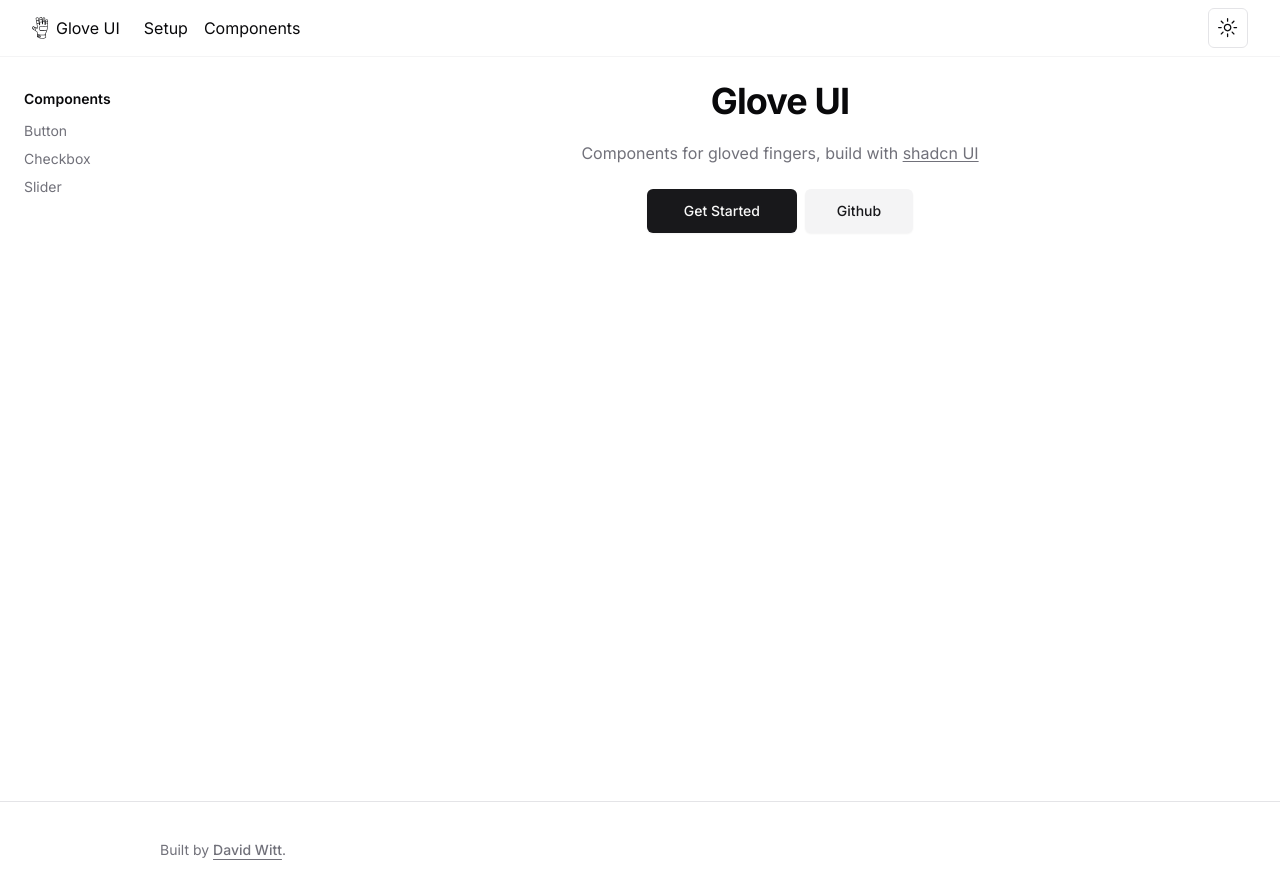
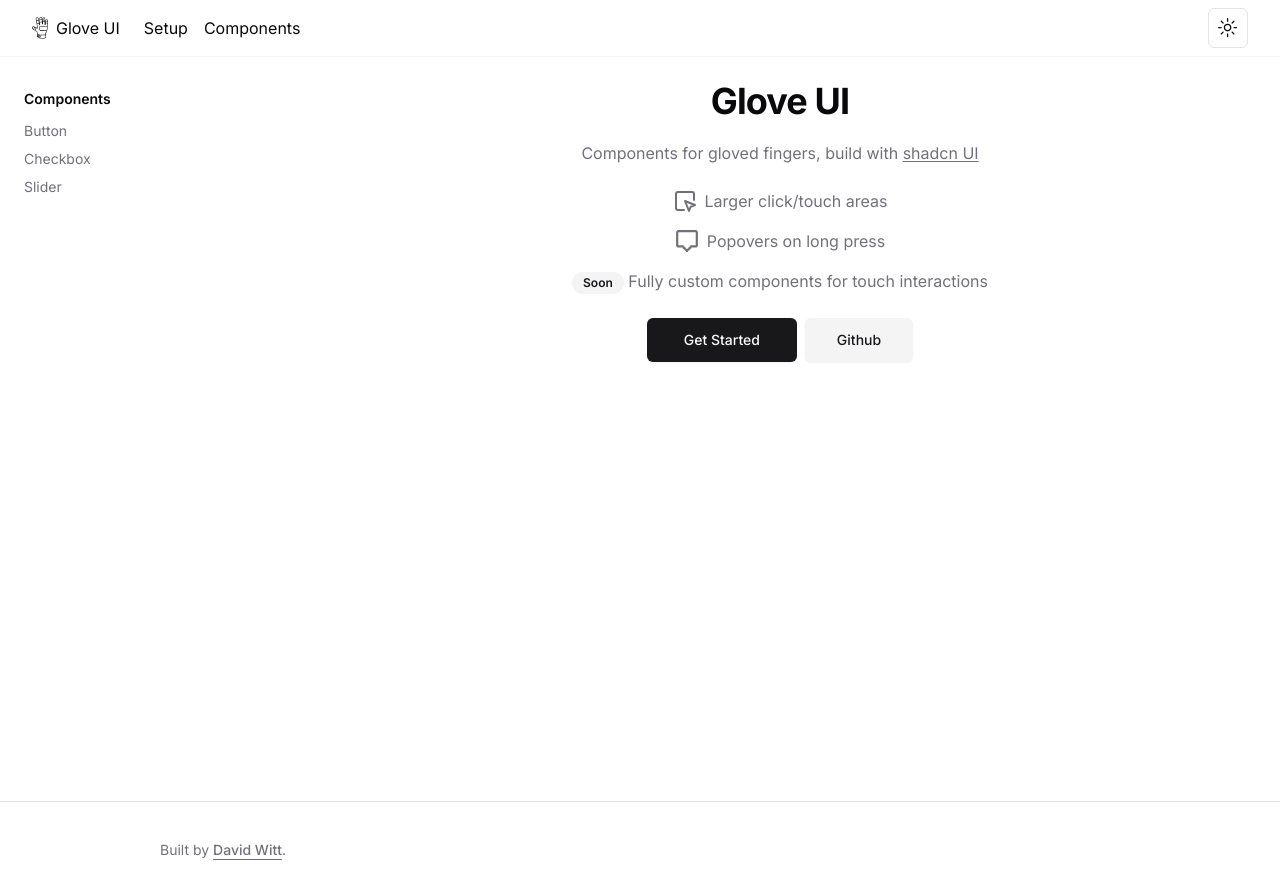
Before and after one commit to JumboLove/glove-ui, a Next.js app: page / in a window 1280 px wide. Built offline with nearby package versions, Linux system fonts and the light colour scheme.

Commit message:
Updated homepage, site config. Added opengraph image

```diff
--- a/app/(home)/sections/hero.tsx
+++ b/app/(home)/sections/hero.tsx
@@ -1,5 +1,8 @@
 import Link from "next/link";
 import { buttonVariants } from "@/components/ui/button";
+import { Inspect } from "lucide-react";
+import TooltipAboveIcon from "@/components/icons/tooltip-above";
+import { Badge } from "@/components/ui/badge";
 
 export default function Hero() {
 	return (
@@ -14,6 +17,20 @@
 						shadcn UI
 					</a>
 				</p>
+				<div className="mt-1 text-muted-foreground">
+					<ul className="flex flex-col items-center gap-4">
+						<li className="flex items-center gap-2">
+							<Inspect className="w-6 h-6" /> Larger click/touch areas
+						</li>
+						<li className="flex items-center gap-2">
+							<TooltipAboveIcon className="w-6 h-6" /> Popovers on long press
+						</li>
+						<li>
+							<Badge variant={"secondary"}>Soon</Badge> Fully custom components
+							for touch interactions
+						</li>
+					</ul>
+				</div>
 				<div className="flex gap-2 mt-1">
 					<Link
 						href="/setup"
--- a/app/layout.tsx
+++ b/app/layout.tsx
@@ -3,7 +3,6 @@
 import type { Metadata } from "next";
 import { Inter } from "next/font/google";
 import { siteConfig } from "./site-config";
-import { Analytics } from "@vercel/analytics/react";
 import { ThemeProvider } from "@/components/theme-provider";
 import { SiteHeader } from "@/components/site-header";
 import { ScrollArea } from "@/components/ui/scroll-area";
@@ -84,7 +83,8 @@
 						</div>
 					</footer>
 				</ThemeProvider>
-				<Analytics />
+				{/* TODO replace with custom analytics */}
+				{/* <Analytics /> */}
 				<Toaster />
 			</body>
 		</html>
--- a/app/site-config.ts
+++ b/app/site-config.ts
@@ -11,7 +11,7 @@
 export const siteConfig: SiteConfig = {
 	name: "Glove UI",
 	description: "Components for gloved fingers, build with shadcn UI",
-	url: "https://TODO.com",
+	url: "https://glove-ui.davidwitt.me",
 	links: {
 		twitter: "https://twitter.com/davidwittness",
 		github: "https://github.com/JumboLove/glove-ui",
--- /dev/null
+++ b/components/icons/tooltip-above.tsx
@@ -0,0 +1,20 @@
+import type { SVGAttributes } from "react";
+
+export default function TooltipAboveIcon(props: SVGAttributes<SVGSVGElement>) {
+	const { className, ...restProps } = props;
+	return (
+		<svg
+			xmlns="http://www.w3.org/2000/svg"
+			width="1em"
+			height="1em"
+			viewBox="0 0 22 22"
+			{...restProps}
+			className={className}
+		>
+			<path
+				fill="currentColor"
+				d="M2 1h18v1h1v14h-1v1h-5v1h-1v1h-1v1h-1v1h-2v-1H9v-1H8v-1H7v-1H2v-1H1V2h1V1m1 2v12h5v1h1v1h1v1h2v-1h1v-1h1v-1h5V3H3Z"
+			></path>
+		</svg>
+	);
+}
--- a/lib/rehype-component.ts
+++ b/lib/rehype-component.ts
@@ -67,9 +67,6 @@
 						);
 						let source = fs.readFileSync(filePath, "utf8");
 
-						// Replace imports.
-						// TODO: Use @swc/core and a visitor to replace this.
-						// For now a simple regex should do.
 						source = source.replaceAll(
 							`@/registry/${style.name}/`,
 							"@/components/"
@@ -135,8 +132,6 @@
 						let source = fs.readFileSync(filePath, "utf8");
 
 						// Replace imports.
-						// TODO: Use @swc/core and a visitor to replace this.
-						// For now a simple regex should do.
 						source = source.replaceAll(
 							`@/registry/${style.name}/`,
 							"@/components/"
```
Also changed, not shown: app/opengraph-image.jpg (added), 1 other file (tests, documents, lock files or other folders).
